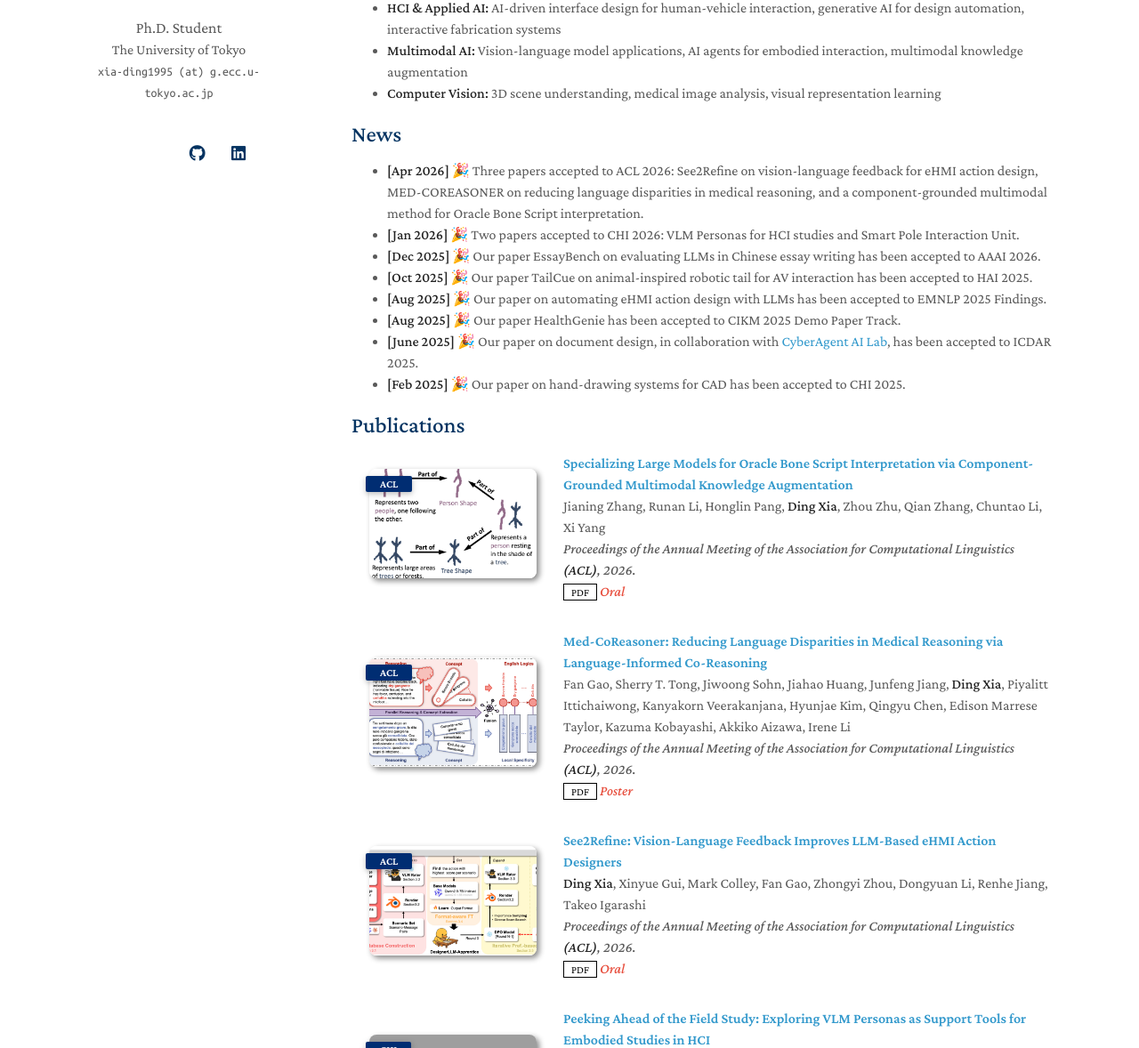
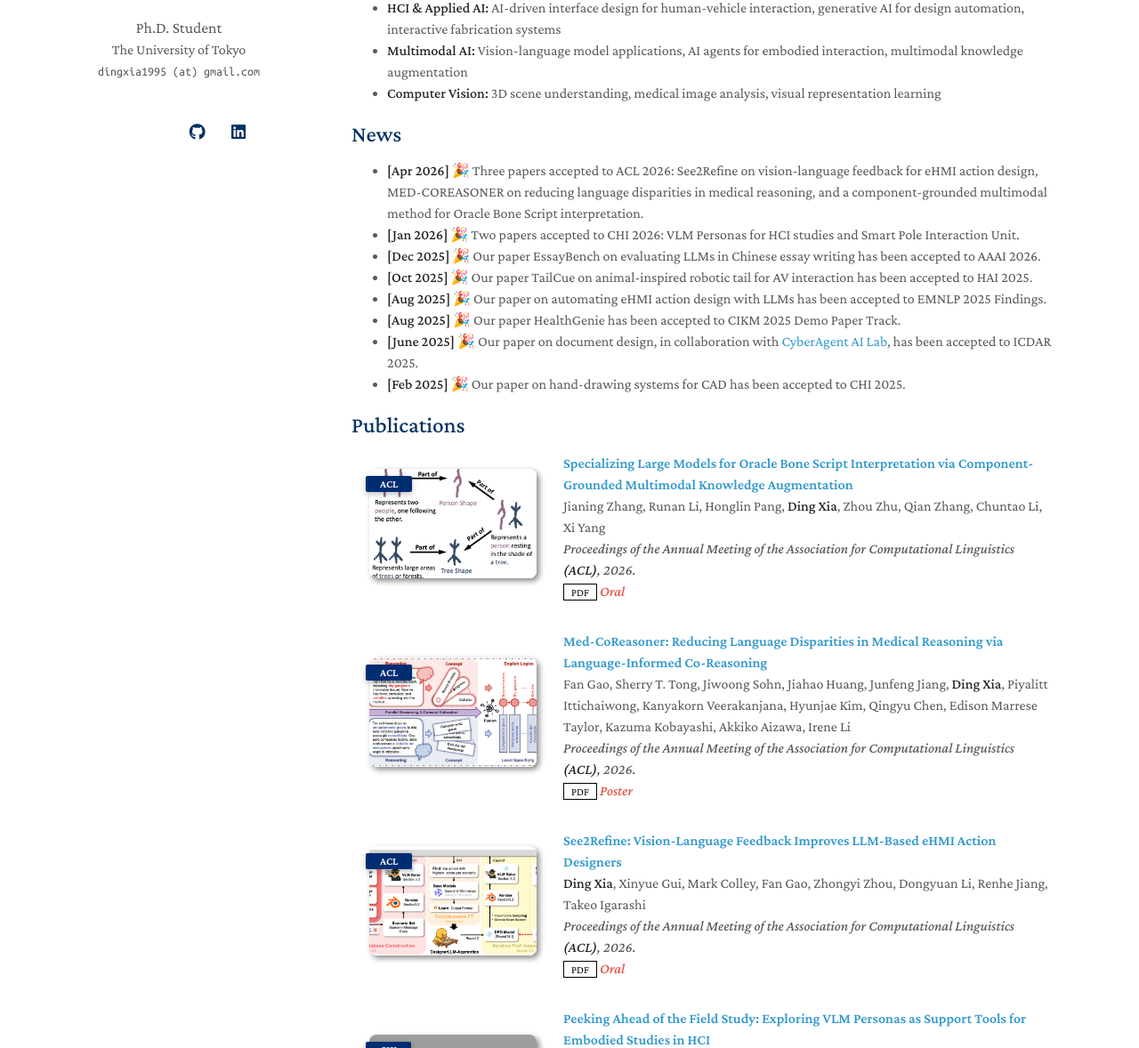
Before and after one commit to ApisXia/apisxia.github.io, a Jekyll site: the page built from index.md, in a window 1280 px wide and 1400 px high. Shown: the part 222-1400 px from the top of the window at 89% size. Built offline with Jekyll 4.4.1, drawn with Linux system fonts in a browser that asks for light colours; a style sheet for code colours, icons or effects is not loaded; our own code applies the rules of GitHub Pages for plain Markdown files; some of the changed text lies outside the part shown; grey boxes are pictures that could not be loaded.

Commit message:
change style

```diff
--- a/_config.yml
+++ b/_config.yml
@@ -2,7 +2,7 @@
 title: Ding Xia
 position: Ph.D. Student
 affiliation: The University of Tokyo
-email: xia-ding1995 (at) g.ecc.u-tokyo.ac.jp
+email: dingxia1995 (at) gmail.com
 
 # Search Engine Optimization (SEO)
 # The following information is used to improve the website traffic from search engines, e.g., Google.
--- a/_includes/publications.md
+++ b/_includes/publications.md
@@ -5,7 +5,7 @@
 
 {% for link in site.data.publications.main %}
 
-<li>
+<li{% if forloop.index > 5 %} class="extra-pub"{% endif %}>
 <div class="pub-row">
   <div class="col-sm-3 abbr" style="position: relative;padding-right: 15px;padding-left: 15px;">
     {% if link.image %}
@@ -51,10 +51,26 @@
     </div>
   </div>
 </div>
+<br>
 </li>
-<br>
 
 {% endfor %}
 
 </ol>
+
+{% assign total_pubs = site.data.publications.main | size %}
+{% if total_pubs > 5 %}
+{% assign hidden_count = total_pubs | minus: 5 %}
+<div class="toggle-pubs-wrap">
+  <button type="button" id="toggle-pubs" onclick="togglePublications()">View earlier work &#9662;</button>
 </div>
+<script>
+function togglePublications() {
+  var container = document.querySelector('.publications');
+  var btn = document.getElementById('toggle-pubs');
+  var expanded = container.classList.toggle('expanded');
+  btn.innerHTML = expanded ? 'Show less &#9652;' : 'View earlier work &#9662;';
+}
+</script>
+{% endif %}
+</div>
--- a/_layouts/homepage.html
+++ b/_layouts/homepage.html
@@ -51,7 +51,7 @@
         <br>
         {% endif %}
         {% if site.affiliation %}
-        <a href="{{ site.affiliation_link }}" rel="noopener"><autocolor>{{ site.affiliation }}</autocolor></a>
+        <autocolor>{{ site.affiliation }}</autocolor>
         <br>
         {% endif %}
         {% if site.email %}
--- a/assets/css/publications.css
+++ b/assets/css/publications.css
@@ -87,3 +87,15 @@ blockquote { background: var(--global-bg-color); border-left: 2px solid var(--gl
 .publications ol.bibliography li div.abstract.hidden.open { border-color: var(--global-text-color); }
 
 .publications ol.bibliography li .teaser { border-radius: 8px; box-shadow: 3px 3px 6px #888; height: 123px; width: 270px; margin-left: 5px; object-fit: cover; }
+
+.publications ol.bibliography li.extra-pub { display: none; }
+
+.publications.expanded ol.bibliography li.extra-pub { display: list-item; }
+
+.toggle-pubs-wrap { text-align: center; margin-top: 0.5rem; margin-bottom: 1rem; }
+
+#toggle-pubs { background: none; border: none; padding: 0; color: inherit; font-size: inherit; font-family: inherit; cursor: pointer; border-bottom: 1px solid transparent; }
+
+#toggle-pubs:hover { border-bottom-color: currentColor; }
+
+#toggle-pubs:focus { outline: none; }
```
